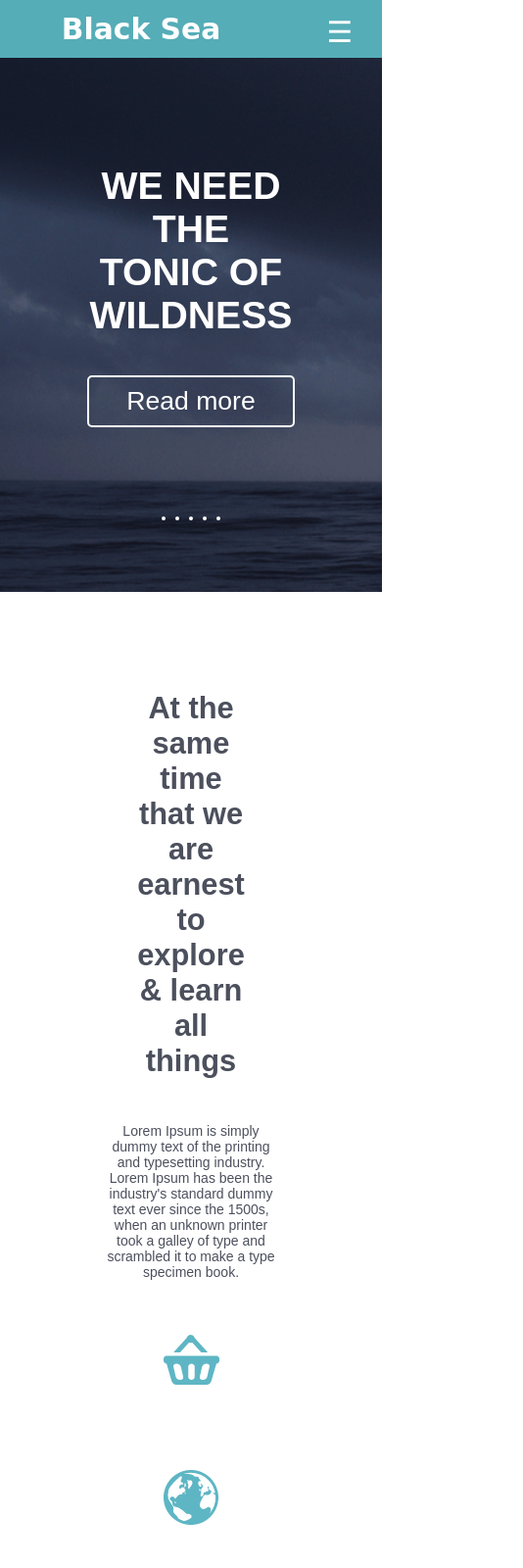
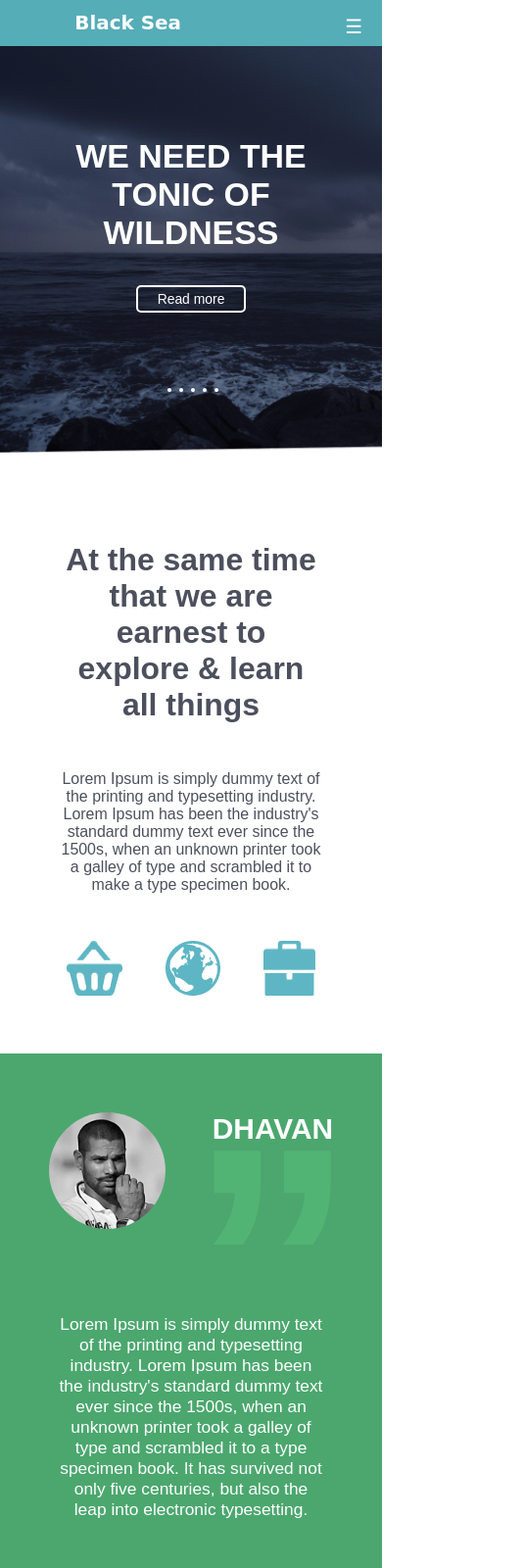
Before and after one commit to ILI-YA/lesson_6, a plain HTML site: page index.html in a window 390 px wide. Shown: the top 1600 px of the page at 98% size, 534 px wide, since content can reach past the window. Drawn offline with Linux system fonts and the light colour scheme; a web font is replaced by a local one.

Commit message:
fix: changed the font-size to responsive

```diff
--- a/style/main.css
+++ b/style/main.css
@@ -17,7 +17,7 @@ body{
     width: 100%;
     position: sticky;
     top: 0;
-    z-index: 1;
+    z-index: 2;
     background: #55ADB7;
     display: flex;
     justify-content: space-around;
@@ -25,13 +25,13 @@ body{
 }
 
 h2 {
-    font-size: 2.5em;
+    font-size: calc(16px + 1vw);
     font-family: 'Cherry Swash', cursive;
 }
 
 nav {
-    padding-top: 1.3em;
-    font-size: 1em;
+    padding-top: 1.1em;
+    font-size: calc(10px + 0.5vw);
 }
 
 nav a {
@@ -50,10 +50,10 @@ nav a:not(:last-child)::after {
 
 .burger::before {
     content: '\2630';
-    font-size: 2.5em;
+    font-size: calc(16px + 1vw);
     cursor: pointer;
     position: absolute;
-    top: 0.5em;
+    top: 0.8em;
     right: 1em;
 }
 
@@ -63,28 +63,28 @@ nav a:not(:last-child)::after {
 
 .banner {
     background: url(../img/sea.png) no-repeat;
+    background-size: cover;
 }
 
 .container {
-    width: 80%;
+    width: 70%;
     margin: 0 auto;
     padding: 5em 0;
     display: flex;
     flex-direction: column;
     justify-content: center;
     align-items: center;
-    font-size: 14px;
 }
 
 h1 {
-    font-size: 2.8em;
-    padding: 1em 6em;
+    font-size: calc(30px + 1vw);
+    padding: 1em 0;
 }
 
 .banner button {
     width: 8em;
     height: 2em;
-    font-size: 1.9em;
+    font-size: calc(10px + 1vw);
     color: #ffffff;
     border: 2px solid #ffffff;
     border-radius: 5px;
@@ -112,17 +112,19 @@ ul li {
 }
 
 h3 {
-    font-size: 2.2em;
-    padding: 1em 5em;
+    font-size: calc(30px + 0.5vw);
+    padding-top: 1em;
 }
 
-p {
-    padding: 1em 4.5em;
-    font-size: 1em;
+.text p {
+    padding: 3em 0;
+    font-size: calc(14px + 0.5vw);
 }
 
-.image img {
-    margin: 3em 6em;
+.image {
+    width: 25em;
+    display: flex;
+    justify-content: space-around;
 }
 
 
@@ -141,31 +143,32 @@ p {
 .name-comment .foto {
     width: 10em;
     height: 10em;
-    background: url(../img/foto.png) no-repeat;
+    background: url(../img/foto.png);
+    background-size: cover;
     border-radius: 50%;
 }
 
 .name {
     position: relative;
-    font-size: 5px;
 }
 
 h4 {
-    font-size: 5.5em;
+    font-size: calc(26px + 1vw);
     padding-left: 3rem;
 }
 
 .name span {
     position: absolute;
-    top: -3rem;
-    left: 1rem;
-    font-size: 25rem;
+    z-index: 1;
+    top: -2.5rem;
+    left: 1.5rem;
+    font-size: calc(21rem + 1vw);
     font-weight: bold;
     color: #51b475;
 }
 
 .comment p {
-    font-size: 1.3em;
+    font-size: calc(17px + 0.1vw);
     padding-top: 5em;
 }
 
@@ -175,6 +178,7 @@ h4 {
 
 .map {
     background: url(../img/map.png) no-repeat;
+    background-size: cover;
 }
 
 form {
@@ -228,7 +232,10 @@ form button {
 
 
 footer {
-    padding: 1em;
     background: #4ba76e;
-    font-size: 0.9em;
 }
+
+footer p {
+    padding: 1em 0;
+    font-size: calc(13px + 0.1vw);
+}
```
